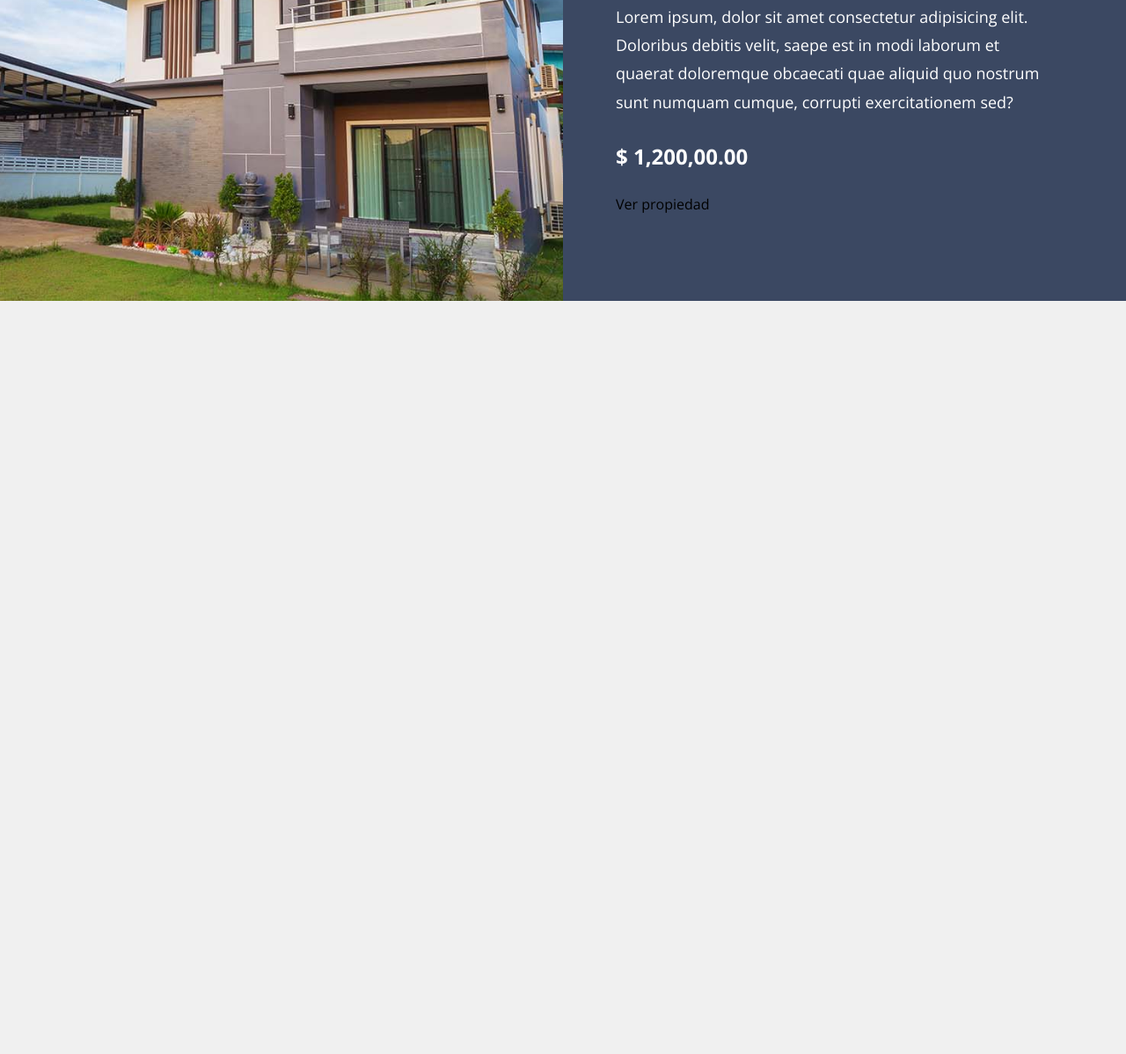
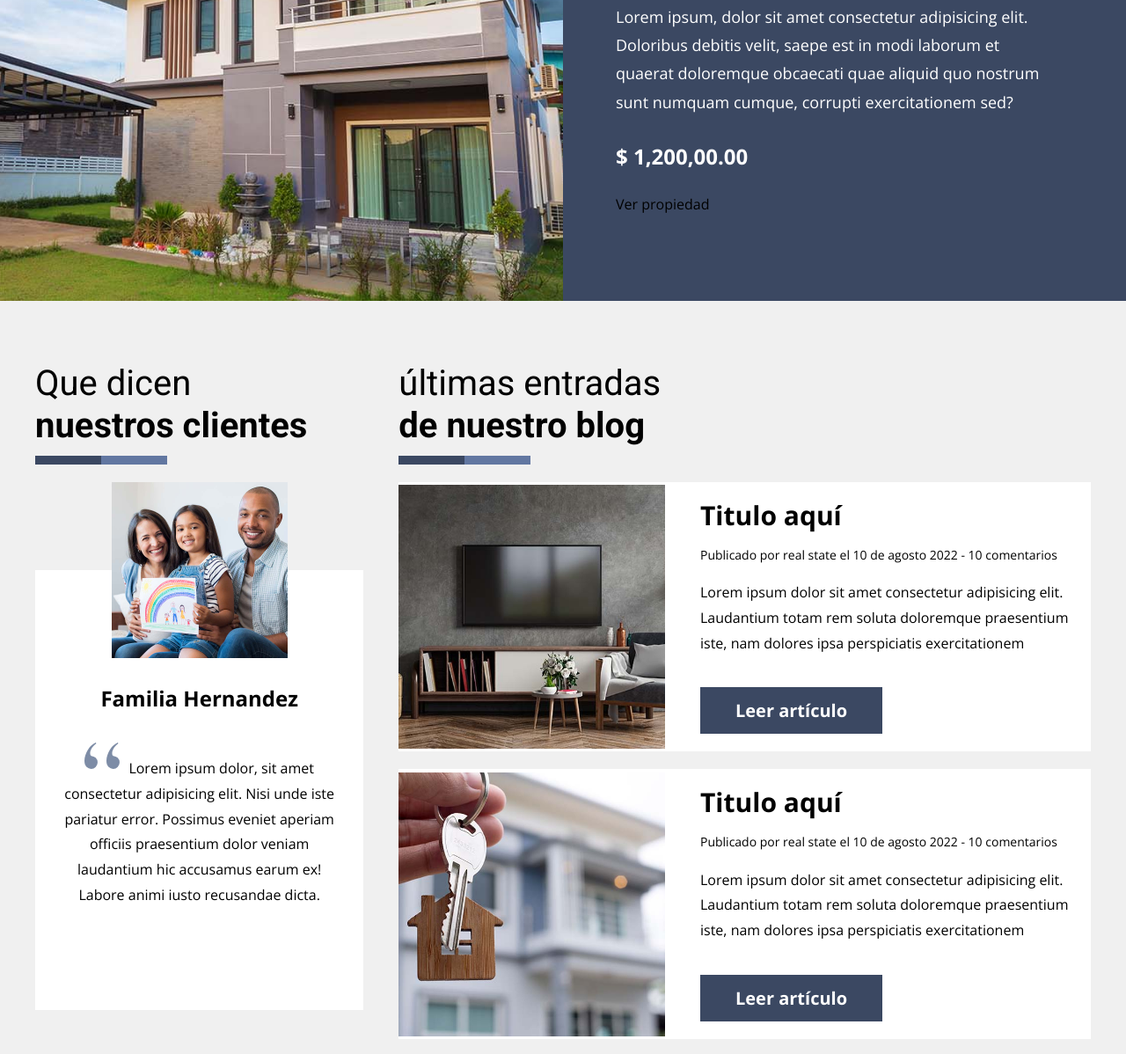
Before and after one commit to JuliGeralDev/real_state, a website: page index.html in a window 1280 px wide. Shown: the part 2247-3445 px from the top of the page at 88% size. Before the commit the page ends 2589 px from the top, so only its background shows below. Drawn offline with nearby package versions, Linux system fonts and the light colour scheme; files that its build step writes are made by us from their sources; files whose address does not match are found by name.

Commit message:
Agregando testimoniales-blog

```diff
--- a/index.html
+++ b/index.html
@@ -121,5 +121,54 @@
 
         </div>
     </section>
+
+    <div class="contenedor testimoniales-blog">
+        <section class="testimoniales-blog__testimoniales">
+            <h2 class="testimoniales-blog__heading">Que dicen <span>nuestros clientes</span></h2>
+            <div class="testimonial">
+                <img src="build/img/testimonial.jpg" alt="imagen testimonial" class="testimonial__imagen">
+                <div class="testimonial__contenido">
+                    <p class="testimonial__nombre">Familia Hernandez</p>
+                    <p class="testimonial__texto">Lorem ipsum dolor, sit amet consectetur adipisicing elit. Nisi unde iste pariatur error. Possimus eveniet aperiam officiis praesentium dolor veniam laudantium hic accusamus earum ex! Labore animi iusto recusandae dicta.</p>
+                </div>
+            </div>
+        </section>
+        <section class="testimoniales-blog__blog">
+            <h2 class="testimoniales-blog__heading">últimas entradas <span>de nuestro blog</span></h2>
+            <div class="entrada">
+                <div class="entrada__imagen-contenedor">
+                    <img src="build/img/blog_1.jpg" alt="Blog 1" class="entrada__imagen">
+                </div>
+                <div class="entrada__contenido">
+                    <h3 class="entrada__nombre">Titulo aquí</h3>
+                    <p class="entrada__meta">Publicado por real state el 10 de agosto 2022 - 10 comentarios</p>
+                    <p class="entrada__texto">Lorem ipsum dolor sit amet consectetur adipisicing elit. Laudantium totam rem soluta doloremque praesentium iste, nam dolores ipsa perspiciatis exercitationem</p>
+                    <a href="#" class="entrada__enlace">Leer artículo</a>
+                </div>
+            </div><!-- Entarda -->
+            <div class="entrada">
+                <div class="entrada__imagen-contenedor">
+                    <img src="build/img/blog_2.jpg" alt="Blog 1" class="entrada__imagen">
+                </div>
+                <div class="entrada__contenido">
+                    <h3 class="entrada__nombre">Titulo aquí</h3>
+                    <p class="entrada__meta">Publicado por real state el 10 de agosto 2022 - 10 comentarios</p>
+                    <p class="entrada__texto">Lorem ipsum dolor sit amet consectetur adipisicing elit. Laudantium totam rem soluta doloremque praesentium iste, nam dolores ipsa perspiciatis exercitationem</p>
+                    <a href="#" class="entrada__enlace">Leer artículo</a>
+                </div>
+            </div><!-- Entarda -->
+            <div class="entrada">
+                <div class="entrada__imagen-contenedor">
+                    <img src="build/img/blog_3.jpg" alt="Blog 1" class="entrada__imagen">
+                </div>
+                <div class="entrada__contenido">
+                    <h3 class="entrada__nombre">Titulo aquí</h3>
+                    <p class="entrada__meta">Publicado por real state el 10 de agosto 2022 - 10 comentarios</p>
+                    <p class="entrada__texto">Lorem ipsum dolor sit amet consectetur adipisicing elit. Laudantium totam rem soluta doloremque praesentium iste, nam dolores ipsa perspiciatis exercitationem</p>
+                    <a href="#" class="entrada__enlace">Leer artículo</a>
+                </div>
+            </div><!-- Entarda -->
+        </section>
+    </div>
 </body>
 </html>
--- a/src/scss/base/_mixins.scss
+++ b/src/scss/base/_mixins.scss
@@ -51,11 +51,14 @@
     grid-template-columns: repeat($columnas, 1fr);
 }
 
-@mixin heading{
+@mixin heading($salto: false){
     font-weight: 400;
 
     span{
         font-weight: 700;
+        @if($salto){
+            display: block;
+        }
     }
 
     &::after{
--- a/src/scss/ui/contenido/_index.scss
+++ b/src/scss/ui/contenido/_index.scss
@@ -1,2 +1,3 @@
 @forward 'propiedades';
 @forward 'destacada';
+@forward 'testimonial-blog';
--- /dev/null
+++ b/src/scss/ui/contenido/_testimonial-blog.scss
@@ -0,0 +1,97 @@
+@use 'base/mixins' as m;
+@use 'base/variables' as v;
+
+
+.testimoniales-blog{
+    margin-top: 5rem;
+
+    @include m.desktop{
+        @include m.grid(3, 4rem);
+    }
+
+    &__blog{
+        @include m.desktop{
+            grid-column: 2 / 4;
+        }
+    }
+
+    &__heading{
+        @include  m.heading(true);
+    }
+}
+
+.testimonial{
+    text-align: center;
+
+    &__imagen{
+        width: 20rem;
+        margin: 0 auto;
+    }
+
+    &__contenido{
+        background-color: v.$blanco;
+        margin-top: -10rem;
+        padding: 10rem 2rem;
+    }
+
+    &__nombre{
+        font-size: 2.4rem;
+        font-weight: 700;
+    }
+
+    &__texto{
+        &::before{
+            content: '';
+            background-image: url(../img/quote.svg);
+            background-repeat: no-repeat;
+            background-position: center;
+            display: inline-block;
+            width: 4rem;
+            height: 4rem;
+            margin-right: 1rem;
+        }
+    }
+}
+
+.entrada{
+    background-color: v.$blanco;
+    margin-bottom: 2rem;
+
+
+    @include m.tablet{
+        @include m.grid(5, 2rem);
+        align-items: center;
+    }
+
+    &__imagen-contenedor{
+        @include m.tablet{
+            grid-column: 1 / 3;
+        }
+    }
+
+    &__imagen{
+        height: 30rem;
+        object-fit: cover;
+        width: 100%;
+    }
+
+    &__contenido{
+        padding: 2rem;
+        @include m.tablet{
+            grid-column: 3 / 6;
+        }
+    }
+
+    &__meta{
+        font-size: 1.4rem;
+    }
+    &__enlace{
+        @include m.boton(v.$primario, v.$blanco);
+        display: block;
+
+        @include m.tablet{
+            display: inline-block;
+        }
+
+    }
+}
```
